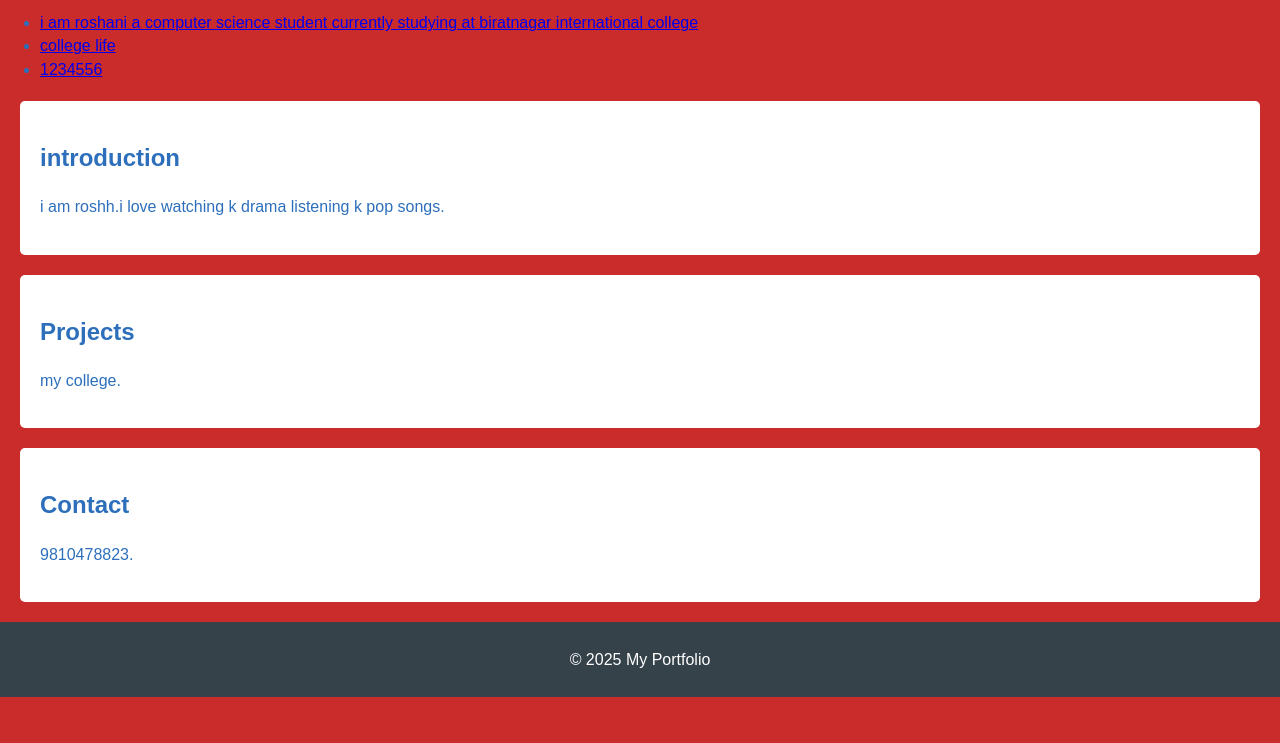
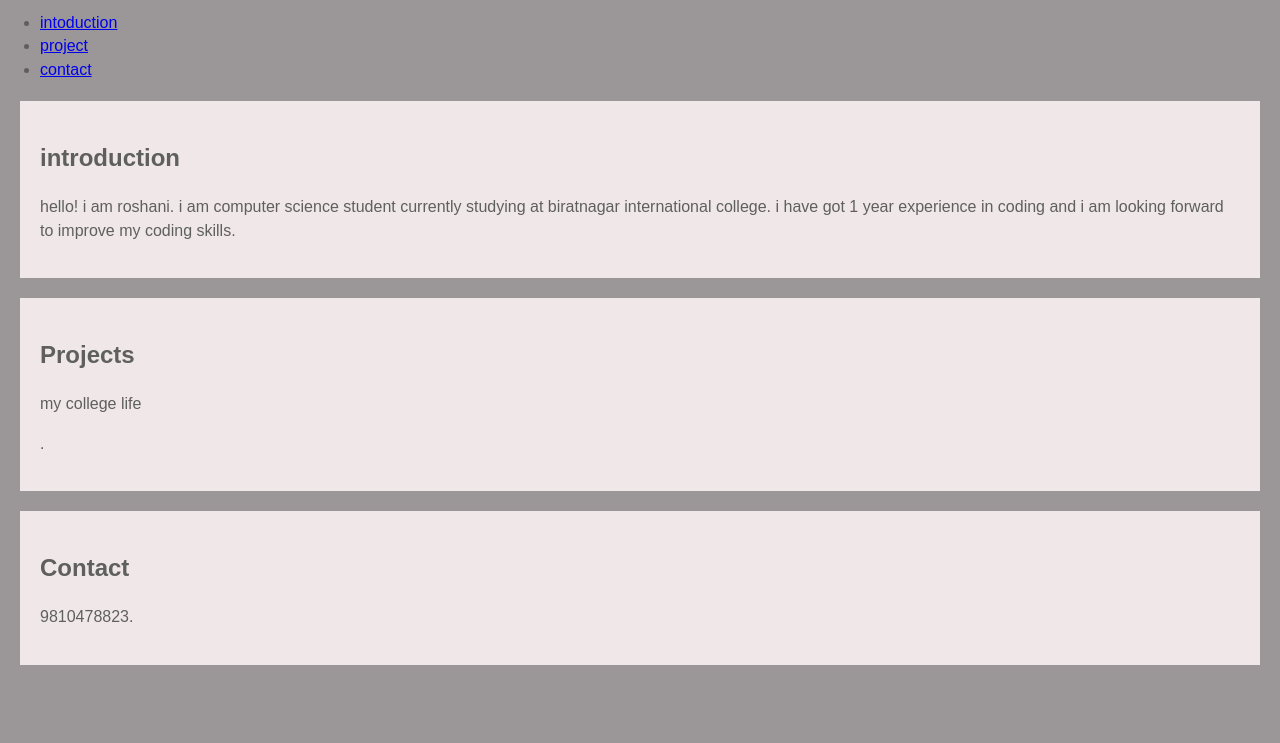
Before and after one commit to rosssss-archuser/portfolio-roshani, a plain HTML site: page index.html in a window 1280 px wide. Shown: the part 78-821 px from the top of the page. Drawn offline with Linux system fonts and the light colour scheme.

Commit message:
my second commit

```diff
--- a/index.html
+++ b/index.html
@@ -11,26 +11,25 @@
         <h1>Welcome to My Portfolio</h1>
         <nav>
             <ul>
-                <li><a href="#about">i am roshani a computer science student currently studying at biratnagar international college</a></li>
-                <li><a href="#projects">college life</a></li>
-                <li><a href="#contact">1234556</a></li>
+                <li><a href="#about">intoduction</a></li>
+                <li><a href="#projects">project</a></li>
+                <li><a href="#contact">contact</a></li>
             </ul>
         </nav>
     </header>
     <section id="about">
         <h2>introduction</h2>
-        <p>i am roshh.i love watching k drama listening k pop songs.</p>
+        <p>hello! i am roshani.
+            i am computer science student currently studying at biratnagar international college.
+        i have got 1 year experience in coding and i am looking forward to improve my coding skills.</p>
     </section>
     <section id="projects">
         <h2>Projects</h2>
-        <p>my college.</p>
+        <p>my college life</p>.</p>
     </section>
     <section id="contact">
         <h2>Contact</h2>
         <p>9810478823.</p>
     </section>
-    <footer>
-        <p>&copy; 2025 My Portfolio</p>
-    </footer>
 </body>
 </html>
--- a/style.css
+++ b/style.css
@@ -5,13 +5,14 @@ body{
     margin:0;
     font-family: Arial, sans-serif;
     padding: 0;
-    background-color: #ca2c2c;
-    color:#2d6fbb;
+    background-color:rgb(155, 150, 151);
+    color:#5f5f5f;
     line-height:1.45;
 }
 
 .container{
     max-width:var(--max-width);
+    max-width:var();
     margin:0 auto;
     padding:0 1rem;
 }
@@ -45,7 +46,6 @@ body{
     box-shadow:0 6px 18px rgba(12,22,43,0.6);
 }
 
-/* Nav */
 .nav{
     display:flex;
     gap:1rem;
@@ -61,19 +61,19 @@ body{
 }
 .nav a:hover, .nav a:focus{
     background:var(--glass);
-    color:#fff;
+    color:#887e7e;
 }
 
 section{
-    padding:20px;
+    padding:20px;;
     margin:20px;
-    background:#ffffff;
-    border-radius:5px;
+    background:#f0e8e8;
+    border: radius 5px;;
 }
 
 footer{
     text-align:center;
     padding:10px 0;
     background:#35424a;
-    color:#ffffff;
+    color:#575151;
 }
```
